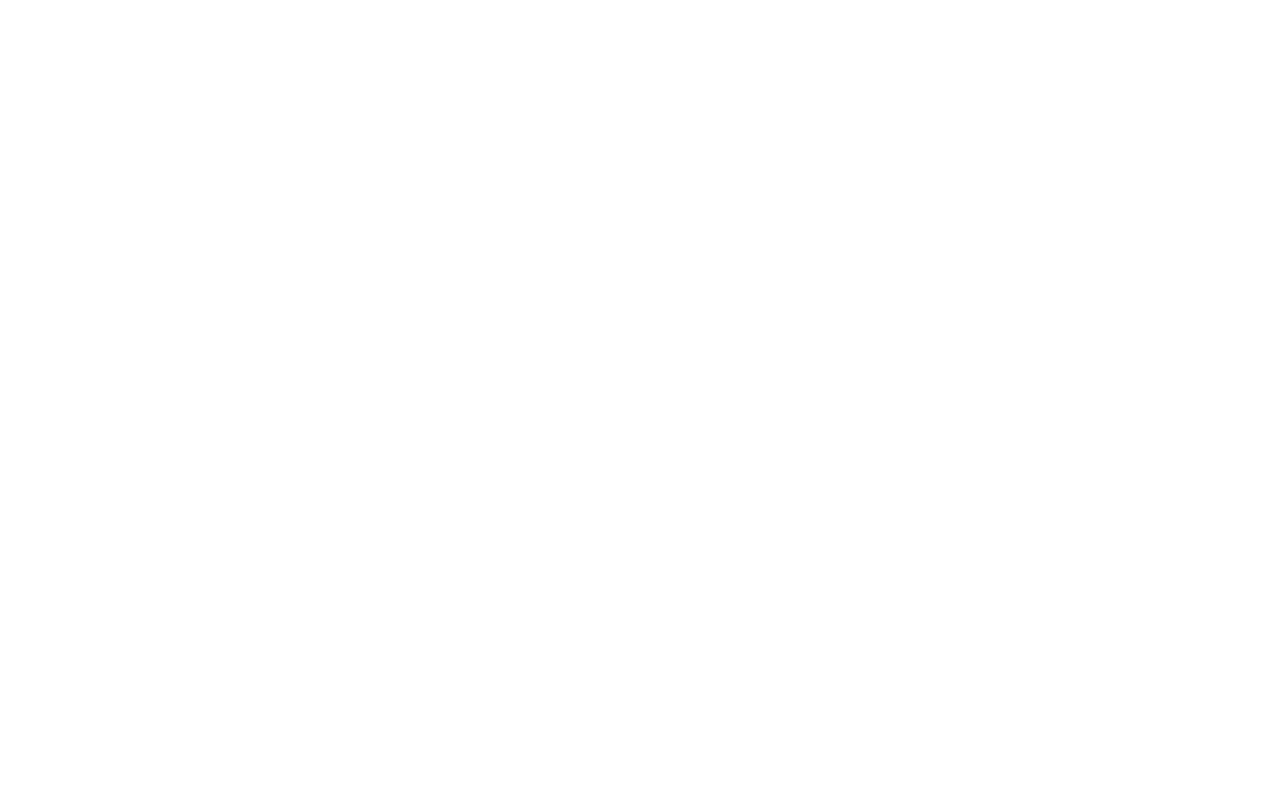
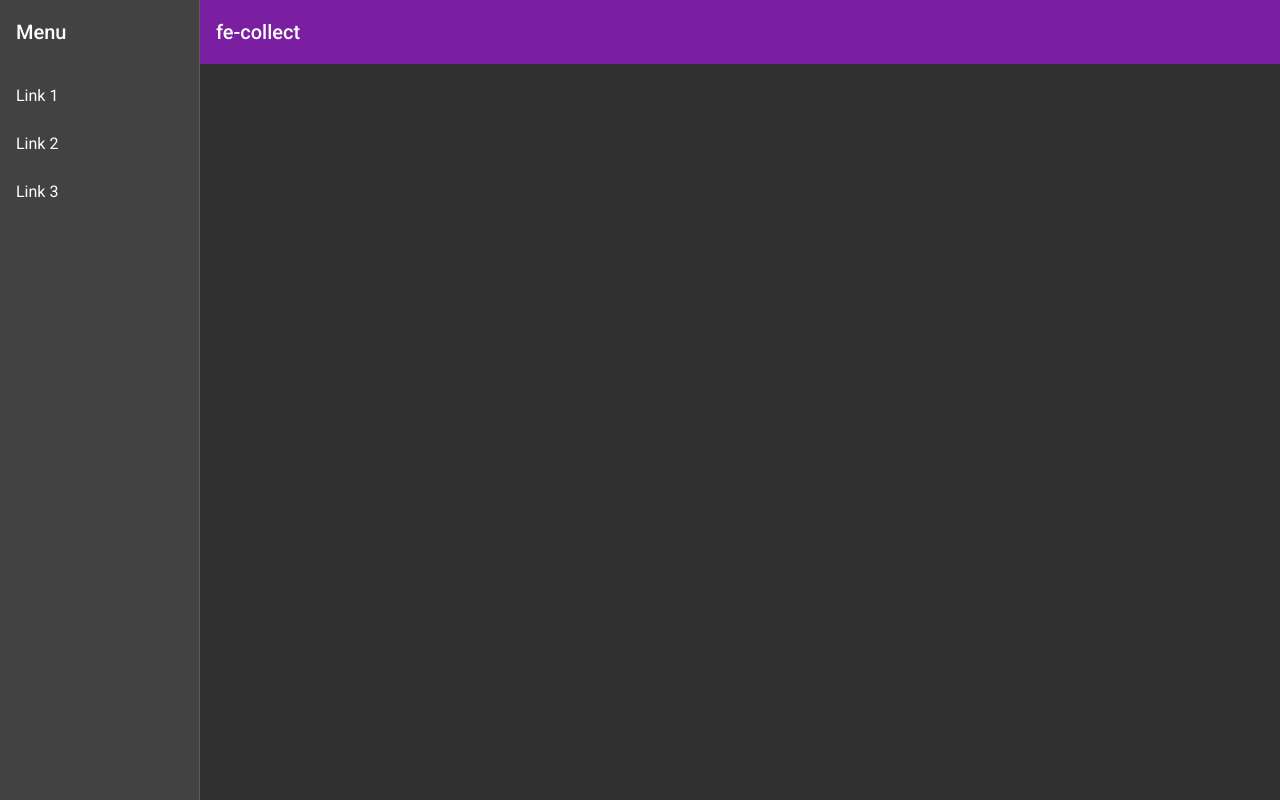
Before and after one commit to sam-brysbaert/cllct-frontend, an Angular app: page / in a window 1280 px wide. Built offline with nearby package versions, Linux system fonts and the light colour scheme.

Commit message:
added responsive navbar

```diff
--- a/src/app/app.component.html
+++ b/src/app/app.component.html
@@ -1 +1,2 @@
+<app-nav-bar></app-nav-bar>
 <router-outlet></router-outlet>
--- /dev/null
+++ b/src/app/nav-bar/nav-bar.component.css
@@ -0,0 +1,17 @@
+.sidenav-container {
+  height: 100%;
+}
+
+.sidenav {
+  width: 200px;
+}
+
+.sidenav .mat-toolbar {
+  background: inherit;
+}
+
+.mat-toolbar.mat-primary {
+  position: sticky;
+  top: 0;
+  z-index: 1;
+}
--- /dev/null
+++ b/src/app/nav-bar/nav-bar.component.html
@@ -0,0 +1,27 @@
+<mat-sidenav-container class="sidenav-container">
+  <mat-sidenav #drawer class="sidenav" fixedInViewport
+      [attr.role]="(isHandset$ | async) ? 'dialog' : 'navigation'"
+      [mode]="(isHandset$ | async) ? 'over' : 'side'"
+      [opened]="(isHandset$ | async) === false">
+    <mat-toolbar>Menu</mat-toolbar>
+    <mat-nav-list>
+      <a mat-list-item href="#">Link 1</a>
+      <a mat-list-item href="#">Link 2</a>
+      <a mat-list-item href="#">Link 3</a>
+    </mat-nav-list>
+  </mat-sidenav>
+  <mat-sidenav-content>
+    <mat-toolbar color="primary">
+      <button
+        type="button"
+        aria-label="Toggle sidenav"
+        mat-icon-button
+        (click)="drawer.toggle()"
+        *ngIf="isHandset$ | async">
+        <mat-icon aria-label="Side nav toggle icon">menu</mat-icon>
+      </button>
+      <span>fe-collect</span>
+    </mat-toolbar>
+    <!-- Add Content Here -->
+  </mat-sidenav-content>
+</mat-sidenav-container>
--- /dev/null
+++ b/src/app/nav-bar/nav-bar.component.ts
@@ -0,0 +1,21 @@
+import { Component } from '@angular/core';
+import { BreakpointObserver, Breakpoints } from '@angular/cdk/layout';
+import { Observable } from 'rxjs';
+import { map, shareReplay } from 'rxjs/operators';
+
+@Component({
+  selector: 'app-nav-bar',
+  templateUrl: './nav-bar.component.html',
+  styleUrls: ['./nav-bar.component.css']
+})
+export class NavBarComponent {
+
+  isHandset$: Observable<boolean> = this.breakpointObserver.observe(Breakpoints.Handset)
+    .pipe(
+      map(result => result.matches),
+      shareReplay()
+    );
+
+  constructor(private breakpointObserver: BreakpointObserver) {}
+
+}
```
Also changed, not shown: src/app/app.module.ts (+16 -2 lines), 1 other file (tests, documents, lock files or other folders).
